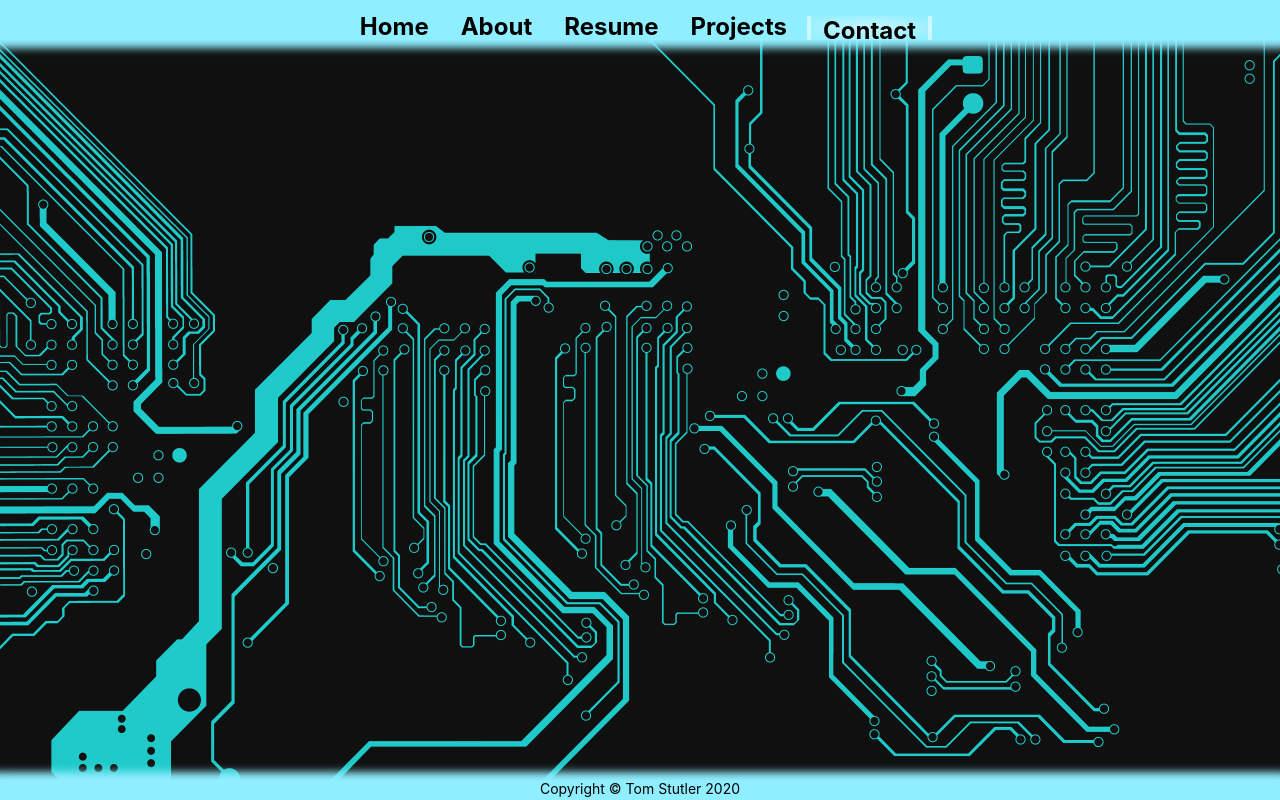
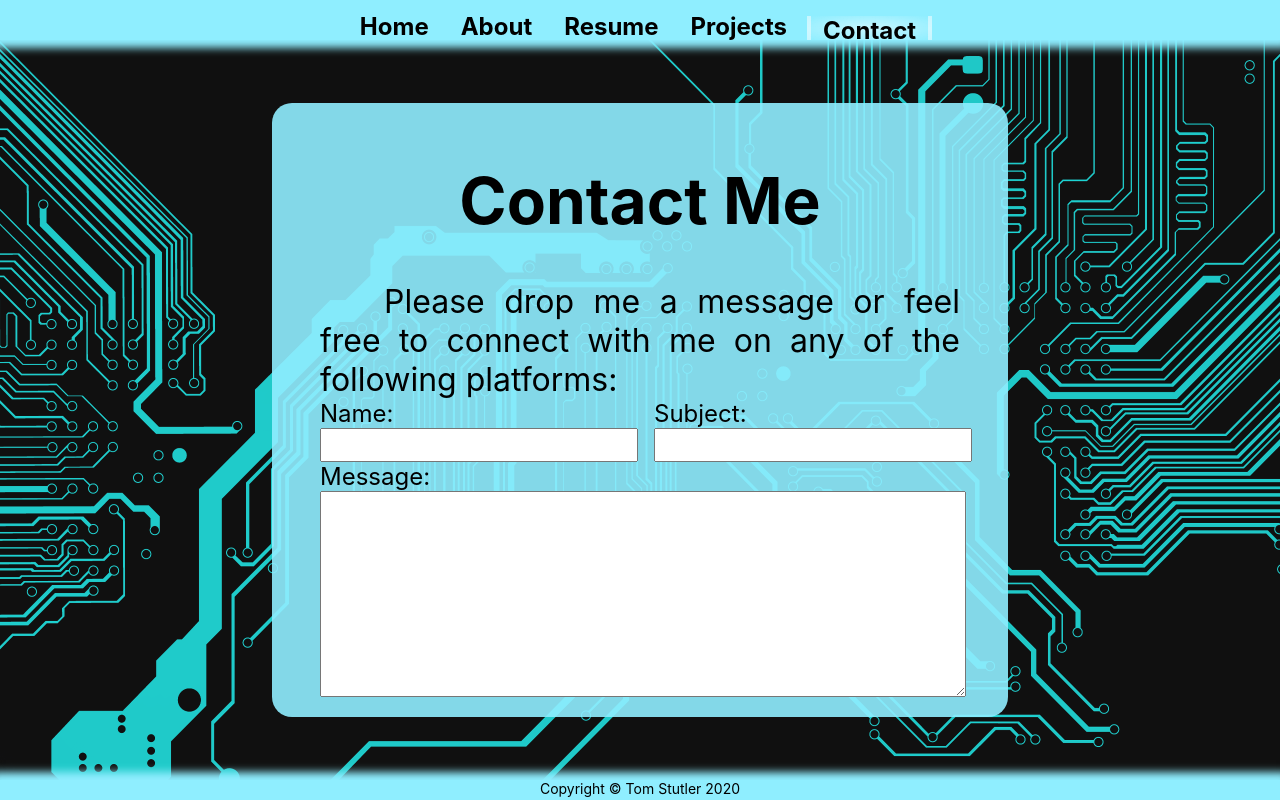
Before and after one commit to MadTofu22/MadTofu22.github.io, a React (Create React App) app: page /#/contact in a window 1280 px wide. Built offline with nearby package versions, Linux system fonts and the light colour scheme.

Commit message:
added contact.css and added more to the contact component

```diff
--- a/src/components/App/App.js
+++ b/src/components/App/App.js
@@ -25,6 +25,7 @@ class App extends Component {
 					<Route exact path='/home' component={HomeDisplay} />
 					<Route exact path='/resume' component={ResumeDisplay} />
 					<Route exact path='/about' component={AboutDisplay} />
+					<Route exact path='/contact' component={ContactDisplay} />
 				</main>
 				<footer>
 					<span>Copyright &copy; Tom Stutler 2020</span>
--- /dev/null
+++ b/src/components/ContactDisplay/Contact.css
@@ -0,0 +1,24 @@
+/* Form formatting */
+.messageForm {
+    display: flex;
+    flex-direction: column;
+}
+
+.formTop {
+    display: inline-flex;
+}
+
+.formField {
+    margin-right: 1em;
+}
+
+.formInput, .formLabel {
+    font-size: 1.5em;
+}
+
+#messageInput {
+    min-height: 25vh;
+    width: 100%;
+    max-width: 100%;
+    min-width: 100%;
+}
--- a/src/components/ContactDisplay/ContactDisplay.js
+++ b/src/components/ContactDisplay/ContactDisplay.js
@@ -1,13 +1,83 @@
 import React, {Component} from 'react';
+import './Contact.css'
 
-class AboutDisplay extends Component {
+class ContactDisplay extends Component {
+    state = {
+        nameInput: '',
+        subjectInput: '',
+        messageInput: '',
+    }
+
+    // This function handles the input field changes
+    handleChange = (event, type) => {
+        // console.log(`${type}Input has changed:`, event.target.value);
+        this.setState({
+            ...this.state,
+            [`${type}Input`]: event.target.value,
+        });
+    }
+
     render () {
+        console.log(this.state);
+
         return (
             <div className='foreground'>
+                <h1 className='contentHeader contact'>Contact Me</h1>
+                <p className='contentTextBlock contact'>Please drop me a message or feel free to connect with me on any of the following platforms:</p>
+                <form className='messageForm contact'>
+                    <div className='formTop contact'>
+                        <div className='formField contact'>
+                            <label
+                                htmlFor='nameInput'
+                                className='formLabel contact'
+                            >
+                                Name:
+                            </label>
+                            <br/>
+                            <input
+                                className='formInput contact'
+                                id='nameInput'
+                                onChange={event => this.handleChange(event, 'name')}
+                            ></input>
+                        </div>
+                        <div className='formField contact'>
+                            <label
+                                htmlFor='subjectInput'
+                                className='formLabel contact'
+                            >
+                                Subject:
+                            </label>
+                            <br/>
+                            <input
+                                type='text'
+                                className='formInput contact'
+                                id='subjectInput'
+                                onChange={event => this.handleChange(event, 'subject')}
+                            ></input>
+                        </div>
+                        <div>
 
+                        </div>
+                    </div>
+                    <div className='formArea contact'>
+                        <label
+                            htmlFor='messageInput'
+                            className='formLabel contact'
+                        >
+                            Message:
+                        </label>
+                        <br/>
+                        <textarea
+                            className='formInput contact'
+                            id='messageInput'
+                            onChange={event => this.handleChange(event, 'message')}
+                        >
+                        </textarea>
+                    </div>
+                </form>
             </div>
         );
     }
 }
 
-export default AboutDisplay;
+export default ContactDisplay;
```
Also changed, not shown: src/components/ContactDisplay/ContactDisplay.css (deleted).
